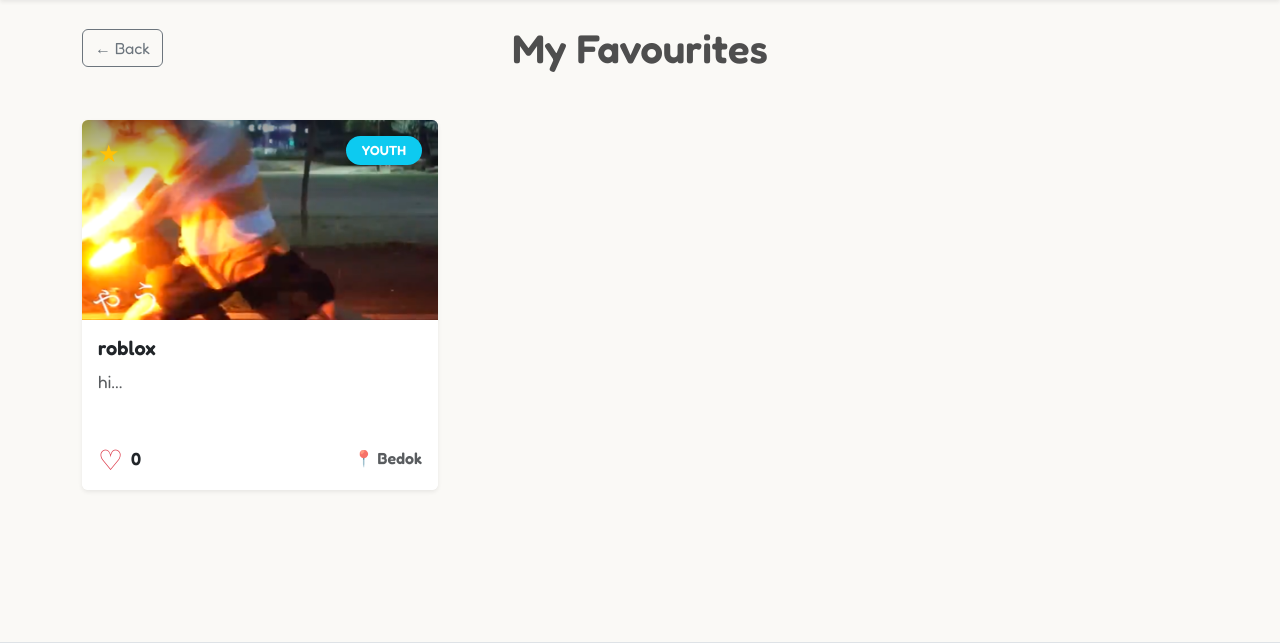
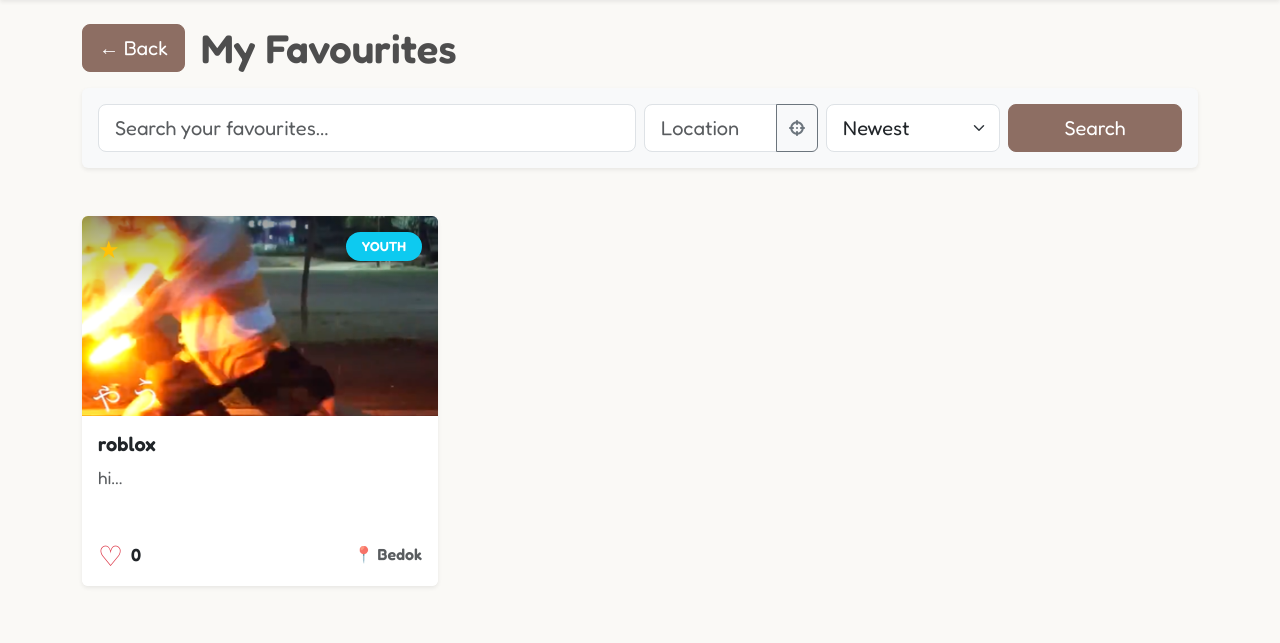
Before and after one commit to jodenlee/WDP-jjlin, a Flask app: page /stories/bookmarks in a window 1280 px wide. Shown: the part 78-721 px from the top of the page. Run offline with Flask 3, Linux system fonts and the light colour scheme; a user stored in the database is signed in; data comes from the database, SQL or seed files in the repository; tables that the repository leaves empty hold one stand-in row (values such as "Sample post").

Commit message:
joden1.11

```diff
--- a/app.py
+++ b/app.py
@@ -365,12 +365,32 @@ def view_story(story_id):
 def my_bookmarks():
     db = get_db()
     user_id = session['user_id']
+    search_query = request.args.get('search', '').strip()
+    location_filter = request.args.get('location', '').strip()
+    sort_option = request.args.get('sort', 'newest')
+
     query = """
         SELECT s.* FROM stories s
         JOIN bookmarks b ON s.id = b.story_id
         WHERE b.user_id = ?
     """
-    bookmarks = db.query(query, (user_id,))
+    params = [user_id]
+
+    if search_query:
+        query += " AND (s.title LIKE ? OR s.content LIKE ?)"
+        params.extend([f"%{search_query}%", f"%{search_query}%"])
+
+    if location_filter:
+        query += " AND s.location LIKE ?"
+        params.append(f"%{location_filter}%")
+
+    # Sort logic
+    if sort_option == 'likes':
+        query += " ORDER BY s.likes DESC"
+    else: # newest
+        query += " ORDER BY b.id DESC" # Use ID for ordering since created_at missing
+
+    bookmarks = db.query(query, tuple(params))
 
     bookmarked_story_ids = [b['id'] for b in bookmarks]
 
--- /dev/null
+++ b/static/js/geolocation.js
@@ -0,0 +1,128 @@
+/**
+ * Geolocation Utilities for TogetherSG
+ * Uses Browser Geolocation API and Google Geocoding API
+ */
+
+const GOOGLE_MAPS_API_KEY = 'AIzaSyAB4das3DuEVzHQcjS7MNeTpPICxi4APR0';
+
+// Known Singapore locations (from partials/locations.html)
+const SINGAPORE_LOCATIONS = [
+    "Marina Bay Sands", "Gardens by the Bay", "Sentosa", "Orchard Road",
+    "Chinatown", "Little India", "Clarke Quay", "Boat Quay",
+    "Bugis", "Kampong Glam", "Tiong Bahru", "Toa Payoh",
+    "Jurong East", "Tampines", "Bedok", "Ang Mo Kio",
+    "Yishun", "Woodlands", "Punggol", "Sengkang",
+    "Bishan", "Clementi", "Bukit Timah", "Holland Village",
+    "Dempsey Hill", "East Coast Park", "Changi", "Pasir Ris",
+    "Serangoon", "Hougang", "Maxwell Food Centre", "Lau Pa Sat",
+    "Newton Food Centre", "Old Airport Road", "Adam Road Food Centre"
+];
+
+/**
+ * Gets the user's current location using the browser's Geolocation API.
+ * @returns {Promise<{lat: number, lng: number}>}
+ */
+function getCurrentLocation() {
+    return new Promise((resolve, reject) => {
+        if (!navigator.geolocation) {
+            reject(new Error('Geolocation is not supported by your browser.'));
+            return;
+        }
+        navigator.geolocation.getCurrentPosition(
+            (position) => {
+                resolve({
+                    lat: position.coords.latitude,
+                    lng: position.coords.longitude
+                });
+            },
+            (error) => {
+                let message = 'Could not get your location.';
+                if (error.code === error.PERMISSION_DENIED) {
+                    message = 'Location permission denied. Please enable it in your browser settings.';
+                }
+                reject(new Error(message));
+            },
+            { enableHighAccuracy: true, timeout: 10000 }
+        );
+    });
+}
+
+/**
+ * Reverse geocodes coordinates to a human-readable address using Google Geocoding API.
+ * @param {number} lat
+ * @param {number} lng
+ * @returns {Promise<string>} The formatted address or locality.
+ */
+async function reverseGeocode(lat, lng) {
+    const url = `https://maps.googleapis.com/maps/api/geocode/json?latlng=${lat},${lng}&key=${GOOGLE_MAPS_API_KEY}`;
+    const response = await fetch(url);
+    const data = await response.json();
+
+    if (data.status !== 'OK' || !data.results.length) {
+        throw new Error('Could not determine your address from location.');
+    }
+
+    // Extract locality or sublocality from address components
+    const result = data.results[0];
+    let locality = '';
+    for (const component of result.address_components) {
+        if (component.types.includes('sublocality_level_1') || component.types.includes('locality') || component.types.includes('neighborhood')) {
+            locality = component.long_name;
+            break;
+        }
+    }
+
+    return locality || result.formatted_address;
+}
+
+/**
+ * Matches a geocoded address to the closest known Singapore location.
+ * @param {string} address
+ * @returns {string} The best matching known location, or the original address.
+ */
+function categorizeToSingaporeLocation(address) {
+    const lowerAddress = address.toLowerCase();
+    for (const loc of SINGAPORE_LOCATIONS) {
+        if (lowerAddress.includes(loc.toLowerCase())) {
+            return loc;
+        }
+    }
+    // If no exact match, return the geocoded locality as is
+    return address;
+}
+
+/**
+ * Main function to populate a location input field with the user's current location.
+ * @param {string} inputId - The ID of the input element to populate.
+ * @param {string} [buttonId] - Optional ID of the button to show a loading state.
+ */
+async function populateLocationField(inputId, buttonId) {
+    const inputElement = document.getElementById(inputId);
+    const buttonElement = buttonId ? document.getElementById(buttonId) : null;
+
+    if (!inputElement) {
+        console.error('Location input not found:', inputId);
+        return;
+    }
+
+    const originalButtonText = buttonElement ? buttonElement.innerHTML : '';
+    try {
+        if (buttonElement) {
+            buttonElement.disabled = true;
+            buttonElement.innerHTML = '<i class="fas fa-spinner fa-spin"></i> Locating...';
+        }
+
+        const coords = await getCurrentLocation();
+        const address = await reverseGeocode(coords.lat, coords.lng);
+        const finalLocation = categorizeToSingaporeLocation(address);
+        inputElement.value = finalLocation;
+
+    } catch (error) {
+        alert(error.message);
+    } finally {
+        if (buttonElement) {
+            buttonElement.disabled = false;
+            buttonElement.innerHTML = originalButtonText;
+        }
+    }
+}
--- a/templates/stories/favourites.html
+++ b/templates/stories/favourites.html
@@ -1,10 +1,50 @@
 {% extends 'base.html' %}
 
 {% block content %}
-<section class="mb-5 position-relative text-center">
-    <div class="d-flex align-items-center justify-content-center position-relative">
-        <a href="{{ url_for('stories') }}" class="btn btn-outline-secondary position-absolute start-0">← Back</a>
+<section class="mb-5">
+    <div class="d-flex flex-column gap-3">
+        <div class="d-flex align-items-center position-relative">
+            <a href="{{ url_for('stories') }}" class="btn btn-primary btn-lg me-3">← Back</a>
             <h1 class="fw-bold mb-0">My Favourites</h1>
+        </div>
+
+        <!-- Search & Filters -->
+        <div class="card border-0 shadow-sm p-3 bg-light">
+            <form action="{{ url_for('my_bookmarks') }}" method="get" class="row g-2 align-items-center">
+                <div class="col-12 col-md-6">
+                    <input type="text" name="search" class="form-control form-control-lg"
+                        placeholder="Search your favourites..." value="{{ request.args.get('search', '') }}">
+                </div>
+
+                <div class="col-6 col-md-2">
+                    <div class="input-group">
+                        <input type="text" id="location-filter" name="location" list="singapore-locations"
+                            class="form-control form-control-lg" placeholder="Location"
+                            value="{{ request.args.get('location', '') }}">
+                        <button type="button" id="use-location-btn" class="btn btn-outline-secondary"
+                            onclick="populateLocationField('location-filter', 'use-location-btn')"
+                            title="Use My Location">
+                            <i class="fas fa-crosshairs"></i>
+                        </button>
+                    </div>
+                    {% include 'partials/locations.html' %}
+                </div>
+
+                <div class="col-6 col-md-2">
+                    <select name="sort" class="form-select form-select-lg">
+                        <option value="newest" {% if request.args.get('sort')=='newest' %}selected{% endif %}>Newest
+                        </option>
+                        <option value="likes" {% if request.args.get('sort')=='likes' %}selected{% endif %}>Popular
+                        </option>
+                    </select>
+                </div>
+
+                <div class="col-12 col-md-2 d-grid">
+                    <button type="submit" class="btn btn-primary btn-lg">Search</button>
+                </div>
+            </form>
+            <script src="{{ url_for('static', filename='js/geolocation.js') }}"></script>
+        </div>
     </div>
 </section>
 
@@ -17,6 +57,7 @@
     <div class="col">
         <div class="card h-100 border-0 shadow-sm hover-card overflow-hidden">
             <!-- Story Header / Image -->
+            <a href="{{ url_for('view_story', story_id=story['id']) }}" class="text-decoration-none">
                 <div class="position-relative"
                     style="height: 200px; background-image: url('{{ bg_image | safe }}'); background-size: cover; background-position: center;">
                     <div
@@ -30,6 +71,7 @@
                         <span class="badge bg-info text-white rounded-pill px-3 py-2 fw-bold shadow-sm">YOUTH</span>
                     </div>
                 </div>
+            </a>
 
             <!-- Content -->
             <div class="card-body position-relative">
```
Also changed, not shown: templates/stories/create.html (+10 -2 lines), templates/stories/edit.html (+9 -2 lines), templates/stories/index.html (+24 -22 lines), templates/stories/view.html (+15 -3 lines), static/images/no_image.jpg (added). Lines whose indentation alone changed are shown as unchanged.
